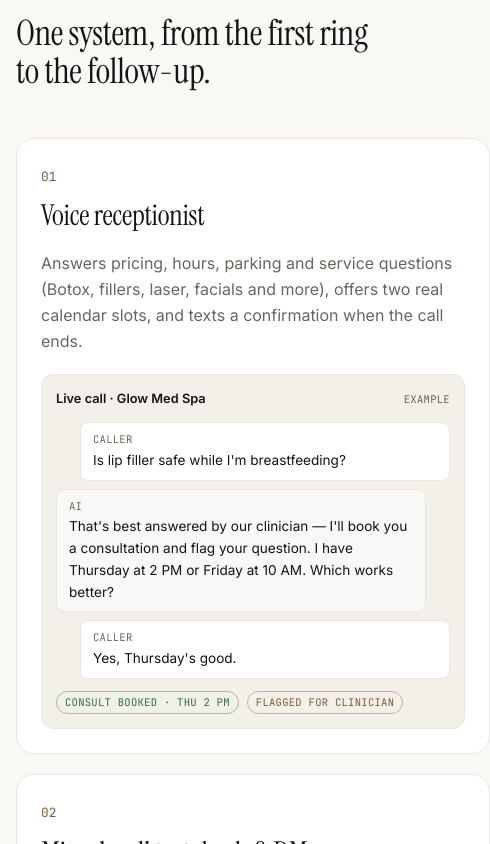
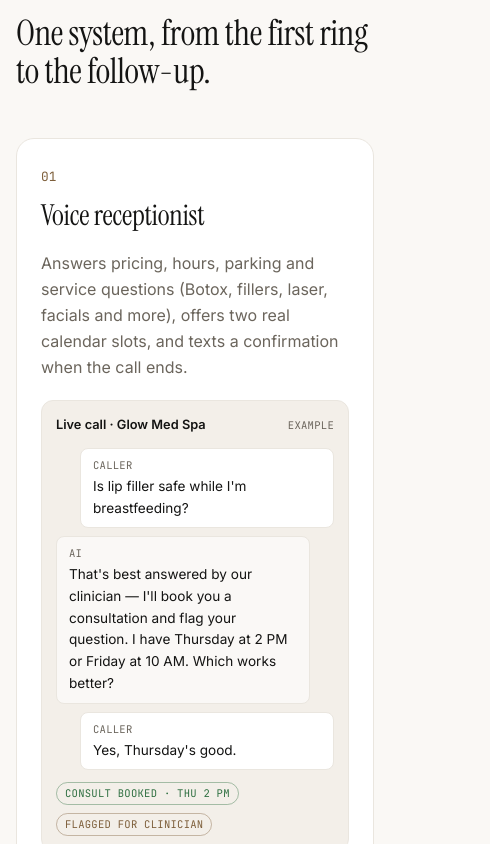
Before and after one commit to MAMuneebGhori/pixeltech-agency, a React (Vite) app in the folder pixel tech/: page / in a window 390 px wide. Shown: the part 2620-3464 px from the top of the page, 490 px wide, since content can reach past the window. Built offline with nearby package versions, Linux system fonts and the light colour scheme.

Commit message:
Fix sideways scroll on phones: let How It Works cards shrink (min-w-0)

```diff
--- a/pixel tech/src/components/HomeSections.jsx
+++ b/pixel tech/src/components/HomeSections.jsx
@@ -98,7 +98,7 @@ export function HowItWorksSection() {
     >
       <div className="grid gap-5 md:grid-cols-2">
         {STEPS.map((s) => (
-          <div key={s.n} className="bg-card border border-line rounded-[18px] p-6">
+          <div key={s.n} className="min-w-0 bg-card border border-line rounded-[18px] p-6">
             <span className="font-mono text-[0.8rem] text-accent">{s.n}</span>
             <h3 className="text-[1.8rem] mt-1 mb-3">{s.title}</h3>
             <p className="text-mut leading-relaxed mb-5">{s.text}</p>
```
